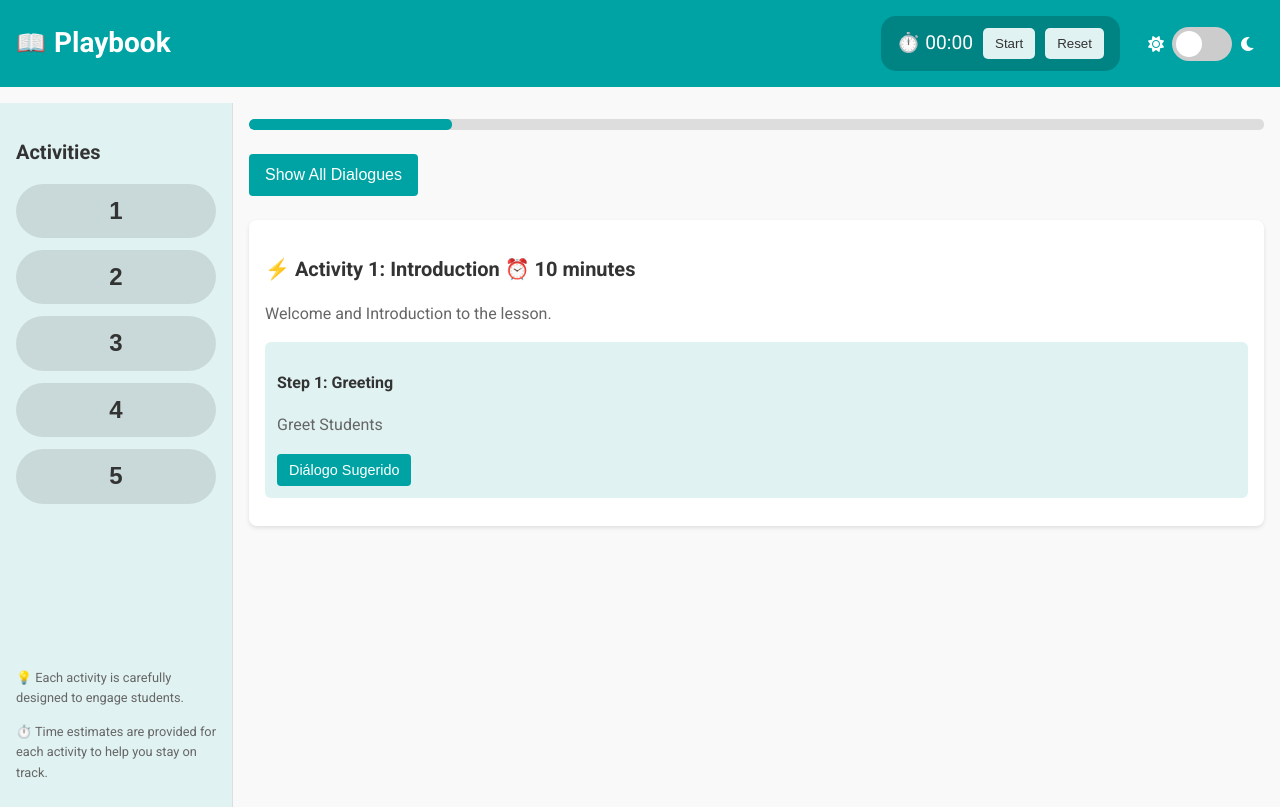
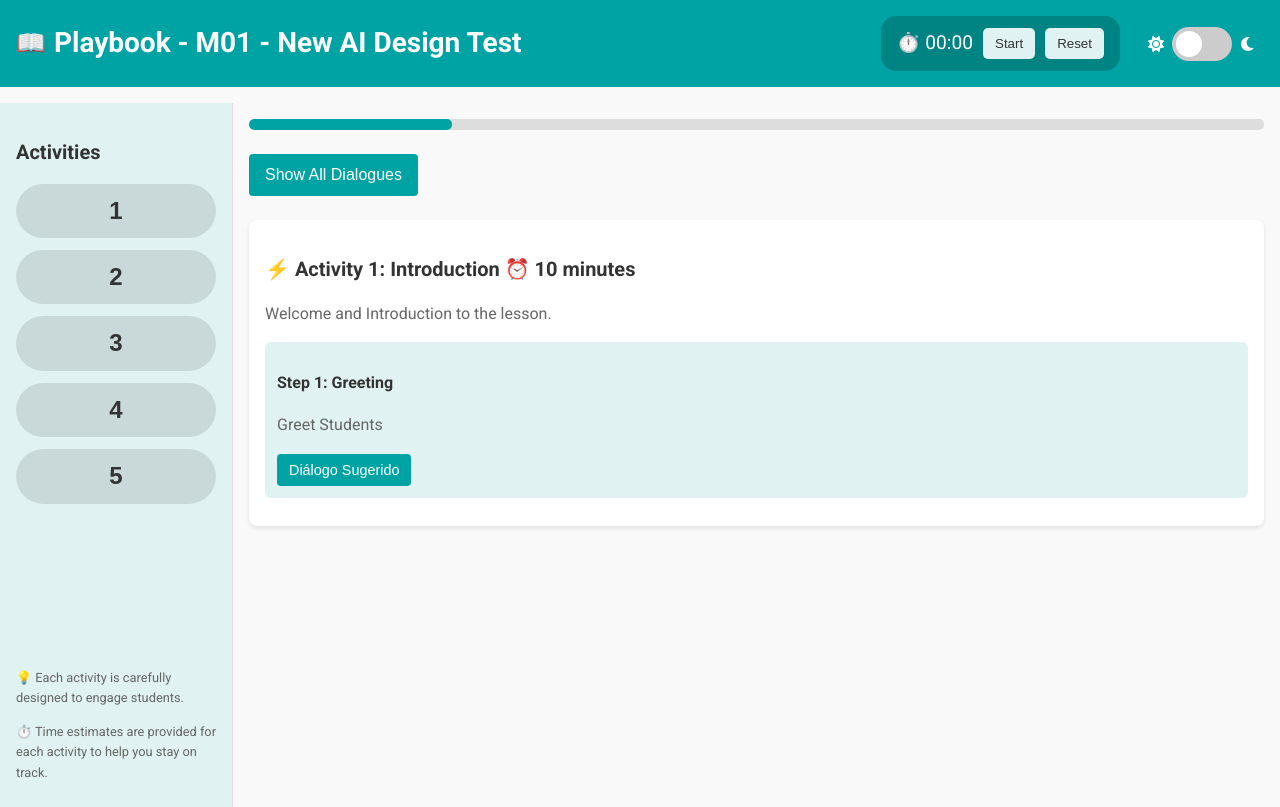
Before and after one commit to Santelot/New_AI_Demo, a plain HTML site: page index.html in a window 1280 px wide. Drawn offline with Linux system fonts and the light colour scheme.

Commit message:
Update index.html

```diff
--- a/index.html
+++ b/index.html
@@ -11,7 +11,7 @@
 <body>
 
     <header>
-        <h1><span class="book-icon">📖</span> <strong>Playbook</strong></h1>
+        <h1><span class="book-icon">📖</span> <strong>Playbook - M01 - New AI Design Test</strong></h1>
         <div class="header-widgets">
             <div class="timer-container">
                 <span id="timer">⏱️ 00:00</span>
```
